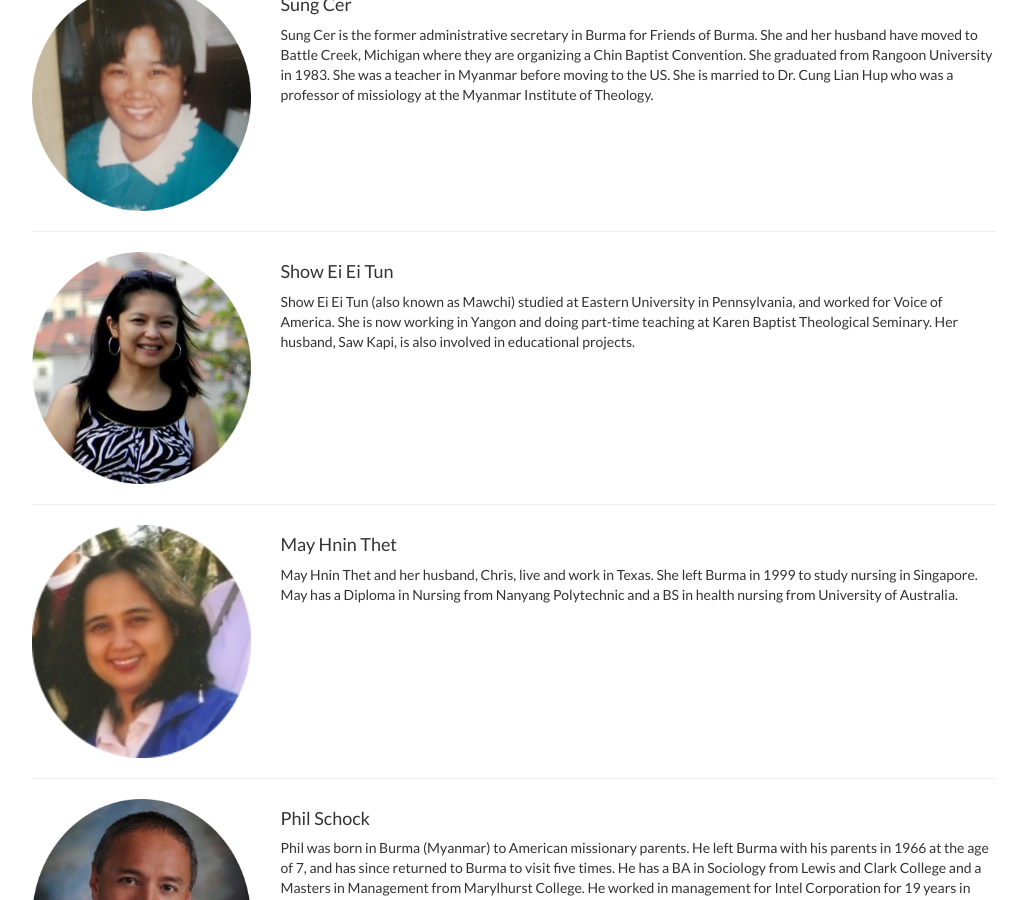
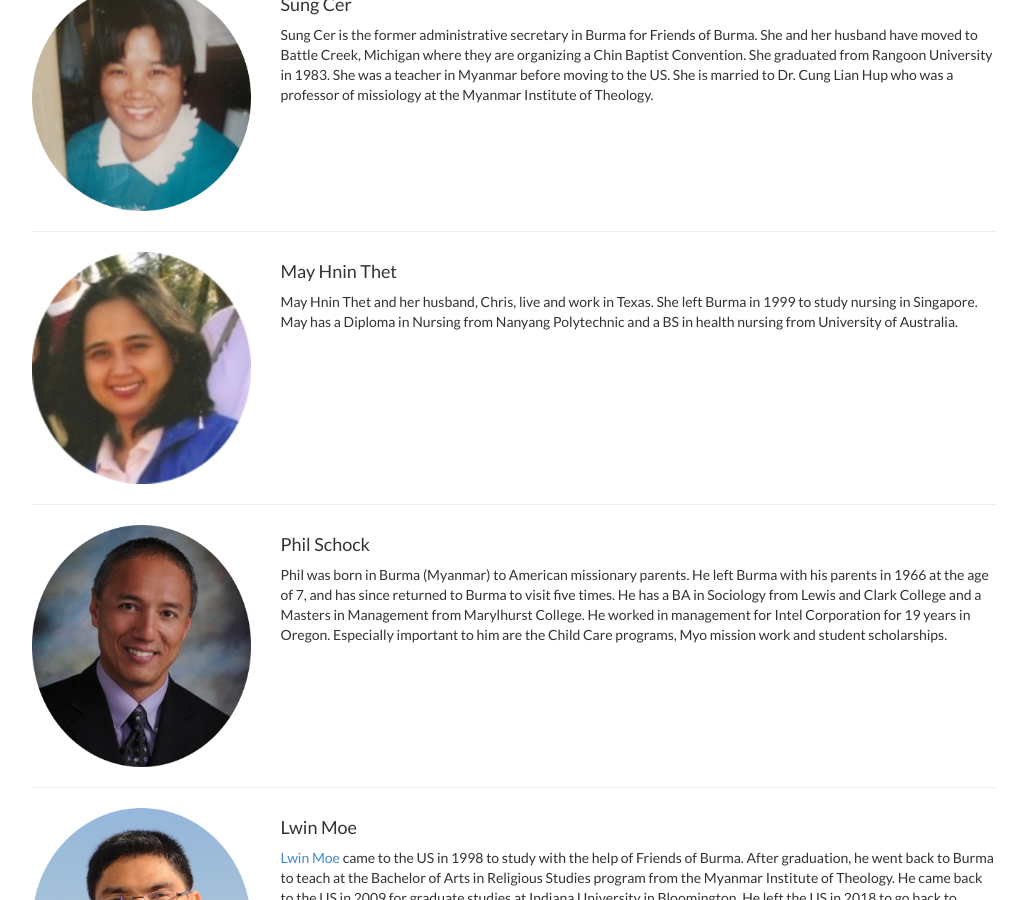
Before and after one commit to friendsofburma/friendsofburma.github.io, a Jekyll site: the page built from _pages/about.html, in a window 1280 px wide and 900 px high, scrolled down 2099 px. Shown: the whole window, without its empty margins (126-1153 px from the left). Built offline with Jekyll 4.4.1, drawn with Linux system fonts in a browser that asks for light colours.

Commit message:
removed Mawchi's bio.

```diff
--- a/_pages/about.html
+++ b/_pages/about.html
@@ -114,17 +114,6 @@ permalink: /about/
     <hr>
     <div class="row">
         <div class="col-lg-3">
-            <img class="featurette-image img-responsive" src="/static/img/photos/mawchi.png" alt="">
-        </div>
-        <div class="col-lg-9">
-            <h4>Show Ei Ei Tun</h4>
-            <p>Show Ei Ei Tun (also known as Mawchi) studied at Eastern University in Pennsylvania, and worked for Voice of America. She is now working in Yangon and doing part-time teaching at Karen Baptist Theological Seminary. Her husband, Saw Kapi, is also involved in educational projects.</p>
-        </div>
-    </div>
-
-    <hr>
-    <div class="row">
-        <div class="col-lg-3">
             <img class="featurette-image img-responsive" src="/static/img/photos/may_thet.png" alt="">
         </div>
         <div class="col-lg-9">
```
